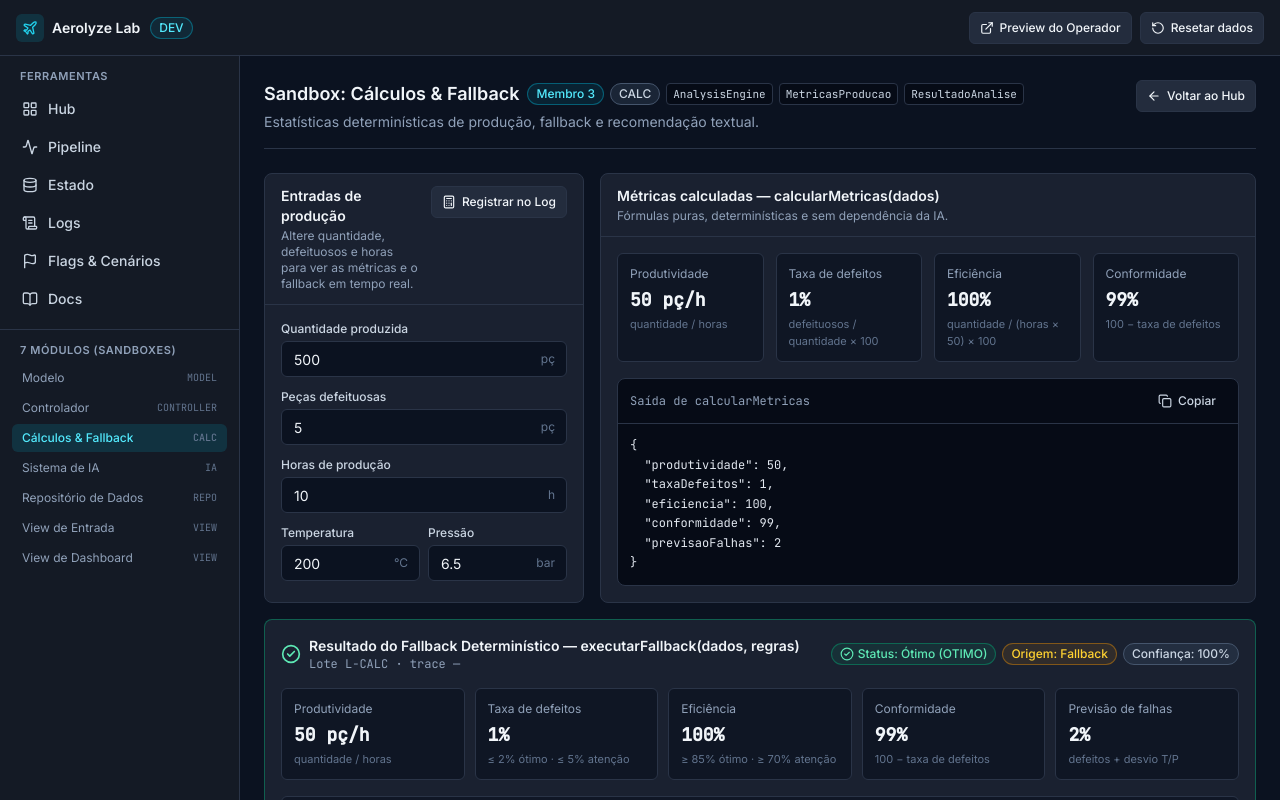
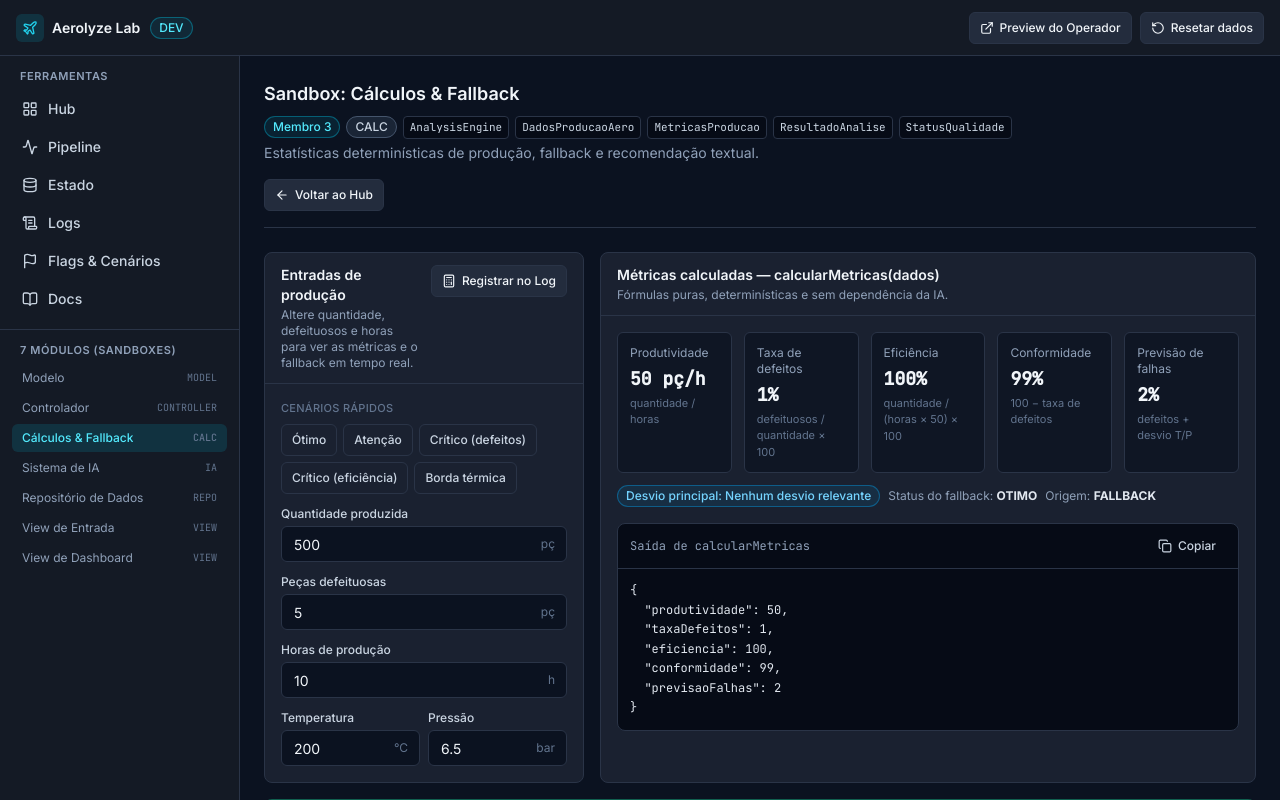
Before and after one commit to ryanthecomic/CLP-Sigma-Aeronautics-Parts-Analysis, a React (Vite) app in the folder web/: page /dev/modulo/calculos in a window 1280 px wide. Shown: the top 800 px of the page. Built offline with nearby package versions, Linux system fonts and the light colour scheme.

Commit message:
feat(calculos): conclui modulo 3 com bordas, desvio principal e sandbox (T3.1-T3.6)

```diff
--- a/web/src/core/fallback.ts
+++ b/web/src/core/fallback.ts
@@ -14,7 +14,30 @@ import type {
   StatusQualidade,
 } from "./types";
 
-type Desvio = "DEFEITOS" | "EFICIENCIA" | "TEMPERATURA" | "PRESSAO" | "NENHUM";
+export type Desvio = "DEFEITOS" | "EFICIENCIA" | "TEMPERATURA" | "PRESSAO" | "NENHUM";
+
+/** Rótulos legíveis do desvio principal (usados nos sandboxes e no operador). */
+export const ROTULOS_DESVIO: Record<Desvio, string> = {
+  DEFEITOS: "Taxa de defeitos",
+  EFICIENCIA: "Eficiência abaixo da meta",
+  TEMPERATURA: "Temperatura próxima do limite",
+  PRESSAO: "Pressão próxima do limite",
+  NENHUM: "Nenhum desvio relevante",
+};
+
+/** Peso da taxa de defeitos: 0 no ótimo, 1 na borda de atenção e > 1 no crítico. */
+function pesoDefeitos(metricas: MetricasProducao, regras: RegrasAnaliseAero): number {
+  if (classificarDefeitos(metricas.taxaDefeitos, regras) === "OTIMO") return 0;
+  if (regras.taxaDefeitosAtencao <= 0) return 1;
+  return metricas.taxaDefeitos / regras.taxaDefeitosAtencao;
+}
+
+/** Peso da eficiência: 0 no ótimo e cresce conforme o afastamento da meta. */
+function pesoEficiencia(metricas: MetricasProducao, regras: RegrasAnaliseAero): number {
+  if (classificarEficiencia(metricas.eficiencia, regras) === "OTIMO") return 0;
+  if (regras.eficienciaOtimo <= 0) return 1;
+  return Math.max(0, (regras.eficienciaOtimo - metricas.eficiencia) / regras.eficienciaOtimo) + 0.5;
+}
 
 /** Identifica o principal desvio do lote (o que mais pesa na qualidade). */
 export function principalDesvio(
@@ -23,17 +46,8 @@ export function principalDesvio(
   regras: RegrasAnaliseAero,
 ): Desvio {
   const candidatos: Array<{ desvio: Desvio; peso: number }> = [
-    {
-      desvio: "DEFEITOS",
-      peso: classificarDefeitos(metricas.taxaDefeitos, regras) === "OTIMO" ? 0 : metricas.taxaDefeitos / regras.taxaDefeitosAtencao,
-    },
-    {
-      desvio: "EFICIENCIA",
-      peso:
-        classificarEficiencia(metricas.eficiencia, regras) === "OTIMO"
-          ? 0
-          : (regras.eficienciaOtimo - metricas.eficiencia) / regras.eficienciaOtimo + 0.5,
-    },
+    { desvio: "DEFEITOS", peso: pesoDefeitos(metricas, regras) },
+    { desvio: "EFICIENCIA", peso: pesoEficiencia(metricas, regras) },
     {
       desvio: "TEMPERATURA",
       peso: Math.max(0, desvioNormalizado(dados.temperatura, regras.temperaturaMin, regras.temperaturaMax) - 0.8),
--- a/web/src/modules/calculos/manifest.ts
+++ b/web/src/modules/calculos/manifest.ts
@@ -8,6 +8,6 @@ export const calculosManifest: ReactModuleManifest = {
   descricao: "Estatísticas determinísticas de produção, fallback e recomendação textual.",
   status: "pronto",
   camada: "CALC",
-  contratos: ["AnalysisEngine", "MetricasProducao", "ResultadoAnalise"],
+  contratos: ["AnalysisEngine", "DadosProducaoAero", "MetricasProducao", "ResultadoAnalise", "StatusQualidade"],
   sandbox: lazy(() => import("./sandbox")),
 };
--- a/web/src/modules/calculos/sandbox.tsx
+++ b/web/src/modules/calculos/sandbox.tsx
@@ -1,15 +1,51 @@
 import { Calculator } from "lucide-react";
 import { useState } from "react";
 import { calcularMetricas } from "../../core/calculations";
-import { executarFallback } from "../../core/fallback";
+import { executarFallback, principalDesvio, ROTULOS_DESVIO } from "../../core/fallback";
 import type { DadosProducaoAero } from "../../core/types";
 import { MetricTile, ResultCard } from "../../components/result/ResultCard";
+import { Badge } from "../../components/ui/Badge";
 import { Button } from "../../components/ui/Button";
 import { Card } from "../../components/ui/Card";
 import { CodeBlock } from "../../components/ui/CodeBlock";
 import { Input } from "../../components/ui/Input";
 import { useRegras } from "../../hooks/useDados";
 import { useModule } from "../../hooks/useModule";
+
+interface CenarioCalculo {
+  rotulo: string;
+  valores: {
+    quantidade: string;
+    defeituosos: string;
+    horas: string;
+    temperatura: string;
+    pressao: string;
+  };
+}
+
+/** Cenários rápidos para demonstrar os três status e a borda térmica. */
+const CENARIOS_CALCULO: readonly CenarioCalculo[] = [
+  {
+    rotulo: "Ótimo",
+    valores: { quantidade: "500", defeituosos: "5", horas: "10", temperatura: "200", pressao: "6.5" },
+  },
+  {
+    rotulo: "Atenção",
+    valores: { quantidade: "100", defeituosos: "4", horas: "2", temperatura: "200", pressao: "6.5" },
+  },
+  {
+    rotulo: "Crítico (defeitos)",
+    valores: { quantidade: "100", defeituosos: "20", horas: "2", temperatura: "200", pressao: "6.5" },
+  },
+  {
+    rotulo: "Crítico (eficiência)",
+    valores: { quantidade: "10", defeituosos: "0", horas: "10", temperatura: "200", pressao: "6.5" },
+  },
+  {
+    rotulo: "Borda térmica",
+    valores: { quantidade: "500", defeituosos: "0", horas: "10", temperatura: "250", pressao: "6.5" },
+  },
+];
 
 export function CalculosSandbox() {
   const { regras } = useRegras();
@@ -33,6 +69,15 @@ export function CalculosSandbox() {
 
   const metricas = calcularMetricas(dados, regras);
   const resultadoFallback = executarFallback(dados, regras);
+  const desvio = principalDesvio(metricas, dados, regras);
+
+  const aplicarCenario = (cenario: CenarioCalculo) => {
+    setQuantidade(cenario.valores.quantidade);
+    setDefeituosos(cenario.valores.defeituosos);
+    setHoras(cenario.valores.horas);
+    setTemperatura(cenario.valores.temperatura);
+    setPressao(cenario.valores.pressao);
+  };
 
   const registrarNosLogs = () => {
     log("INFO", `Cálculo determinístico executado: status ${resultadoFallback.status}.`, {
@@ -59,6 +104,22 @@ export function CalculosSandbox() {
           }
         >
           <div className="space-y-3">
+            <div className="space-y-2">
+              <p className="text-[11px] font-medium uppercase tracking-wide text-slate-500">Cenários rápidos</p>
+              <div className="flex flex-wrap gap-1.5">
+                {CENARIOS_CALCULO.map((cenario) => (
+                  <Button
+                    key={cenario.rotulo}
+                    variante="fantasma"
+                    tamanho="sm"
+                    className="border border-borda"
+                    onClick={() => aplicarCenario(cenario)}
+                  >
+                    {cenario.rotulo}
+                  </Button>
+                ))}
+              </div>
+            </div>
             <Input
               rotulo="Quantidade produzida"
               type="number"
@@ -106,7 +167,7 @@ export function CalculosSandbox() {
           descricao="Fórmulas puras, determinísticas e sem dependência da IA."
           className="lg:col-span-2"
         >
-          <div className="grid grid-cols-2 gap-3 sm:grid-cols-4">
+          <div className="grid grid-cols-2 gap-3 sm:grid-cols-5">
             <MetricTile
               rotulo="Produtividade"
               valor={`${metricas.produtividade} pç/h`}
@@ -127,6 +188,20 @@ export function CalculosSandbox() {
               valor={`${metricas.conformidade}%`}
               subtitulo="100 − taxa de defeitos"
             />
+            <MetricTile
+              rotulo="Previsão de falhas"
+              valor={`${metricas.previsaoFalhas}%`}
+              subtitulo="defeitos + desvio T/P"
+            />
+          </div>
+          <div className="mt-3 flex flex-wrap items-center gap-2 text-xs text-slate-400">
+            <Badge tom="info">Desvio principal: {ROTULOS_DESVIO[desvio]}</Badge>
+            <span>
+              Status do fallback: <strong className="text-slate-200">{resultadoFallback.status}</strong>
+            </span>
+            <span>
+              Origem: <strong className="text-slate-200">{resultadoFallback.origem}</strong>
+            </span>
           </div>
           <div className="mt-4">
             <CodeBlock titulo="Saída de calcularMetricas" valor={metricas} alturaMax="max-h-48" />
```
Also changed, not shown: web/src/modules/calculos/README.md, 1 other file (tests, documents, lock files or other folders).
